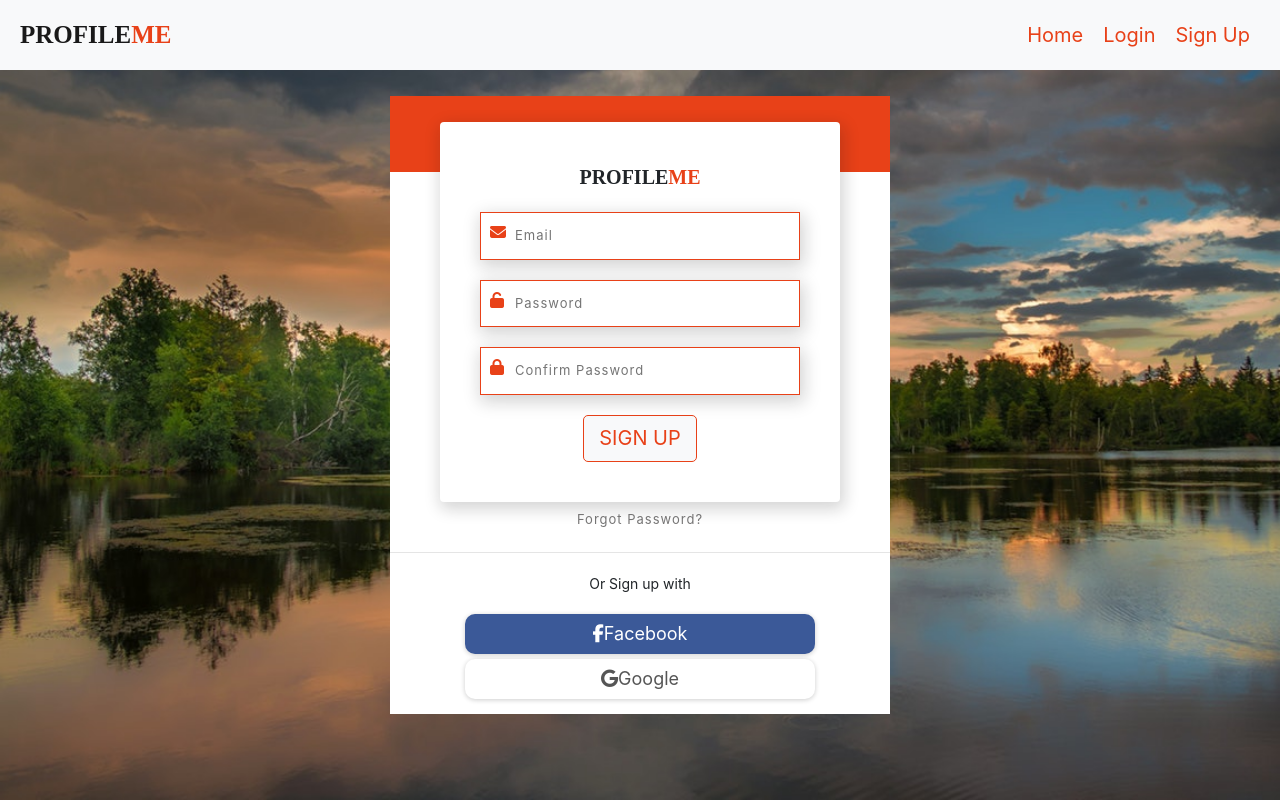
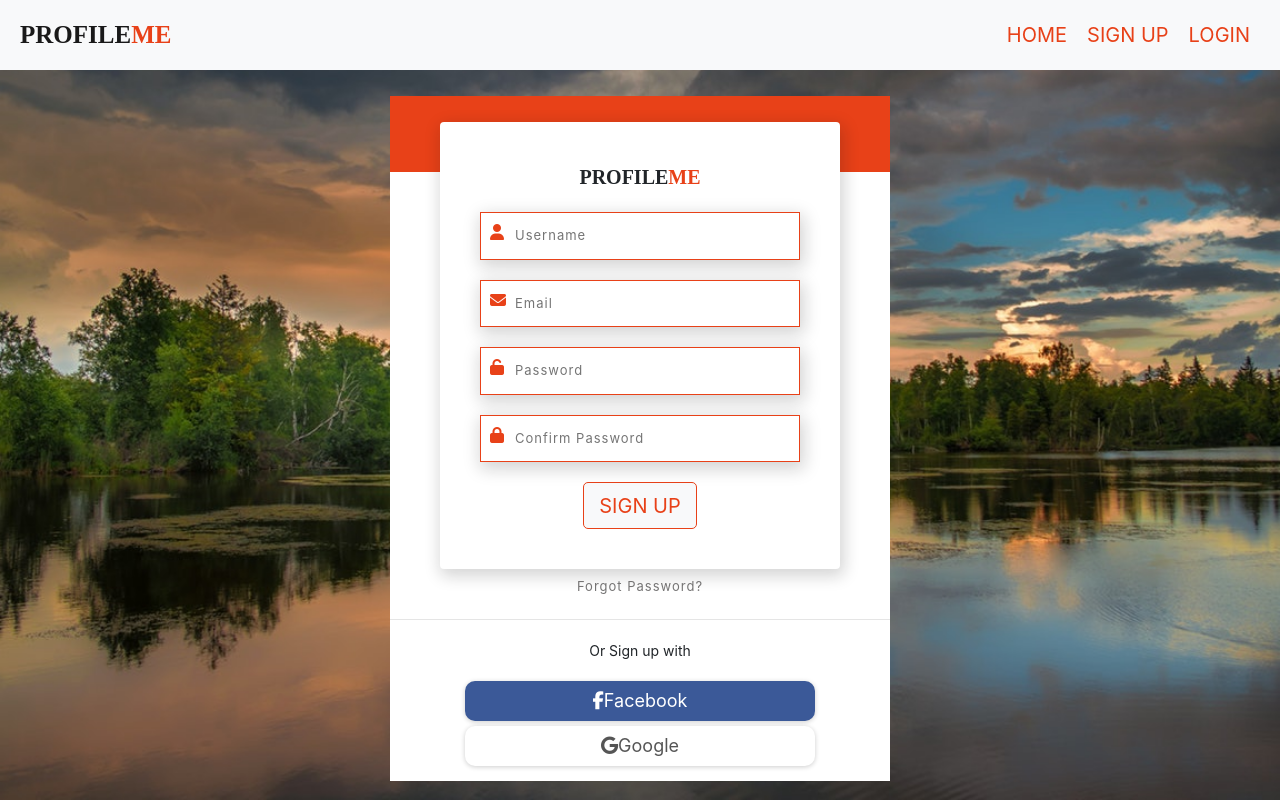
Before and after one commit to gold-olar/profileME, a React (Create React App) app: page /signup in a window 1280 px wide. Built offline with nearby package versions, Linux system fonts and the light colour scheme; a web font is replaced by a local one.

Commit message:
getting ready for api endpoints

```diff
--- a/package.json
+++ b/package.json
@@ -3,11 +3,13 @@
   "version": "0.1.0",
   "private": true,
   "dependencies": {
+    "axios": "^0.19.0",
     "bootstrap": "^4.3.1",
     "react": "^16.8.6",
     "react-dom": "^16.8.6",
     "react-router-dom": "^5.0.1",
-    "react-scripts": "2.1.8"
+    "react-scripts": "2.1.8",
+    "reactstrap": "^8.0.1"
   },
   "scripts": {
     "start": "react-scripts start",
--- /dev/null
+++ b/src/components/Features/Features.js
@@ -0,0 +1,40 @@
+import React from 'react';
+import { Container, Row, Col } from 'reactstrap';
+
+const Features = () => {
+    return (
+        <section>
+            <Container>
+                <Row>
+                    <h3> FEATURES </h3>
+                </Row>
+
+                <Row>
+                    <Col xs="12">.col-6</Col>
+                    <Col xs="12">.col-6</Col>
+                </Row>
+            </Container>
+
+
+        </section>
+    )
+}
+
+export default Features;
+
+
+// A simple, yet professional place to showcase
+// who you are and what you do.
+
+// Get more visits to your portfolio, blog, photos —
+// anywhere you’d like to point people to.
+
+
+
+// Professional domains
+// Add a secure, custon domain to your page. Or, map one you already own.
+
+
+
+// One link for everything you do
+// Use your link everywhere, online and offline, to promote yourself.
--- a/src/components/Header/Header.js
+++ b/src/components/Header/Header.js
@@ -1,14 +1,15 @@
 import React from 'react';
 import {NavLink} from 'react-router-dom';
 
-import NavBar from '../NavBar/Navbar';
+import Features from '../Features/Features';
+import NavigationBar from '../NavBar/Navbar';
 import './header.css';
 
 const Header = ()=> {
 
     return (
      <header>
-            <NavBar/>
+            <NavigationBar/>
 
 
         <div className= 'desc'>
@@ -16,6 +17,7 @@ const Header = ()=> {
                 <p className="desc-p"> Get personalized profile pages.</p>
                <NavLink to='/signup'> <button type="button" class="btn btn-light">GET STARTED.</button></NavLink>
         </div>
+        <Features/>
      </header>
     );
 
--- a/src/components/NavBar/Navbar.js
+++ b/src/components/NavBar/Navbar.js
@@ -1,37 +1,53 @@
 import React from 'react';
 import { NavLink } from 'react-router-dom';
-
+import {
+    Collapse,
+    Navbar,
+    NavbarToggler,
+    NavbarBrand,
+    Nav,
+    NavItem,
+} from 'reactstrap';
 import './navbar.css'
 
-const NavBar = () => {
 
-    return (
-        <div className='navigation-bar'>
-            <nav className="navbar navbar-expand-lg navbar-light bg-light">
-                <a className="navbar-brand" href="/">PROFILE<span className="me">ME</span> </a>
-                <button className="navbar-toggler" type="button" data-toggle="collapse" data-target="#navbarSupportedContent" aria-controls="navbarSupportedContent" aria-expanded="false" aria-label="Toggle navigation">
-                    <span className="navbar-toggler-icon"></span>
-                </button>
+class NavigationBar extends React.Component {
+    constructor(props) {
+        super(props);
 
-                <div className="collapse navbar-collapse " id="navbarSupportedContent">
-                    <ul className="navbar-nav ml-auto">
-                        <li className="nav-item ">
-                            <NavLink to='/' className="nav-link"> Home </NavLink>
-                        </li>
-                        <li className="nav-item">
-                            <NavLink to='/login' className="nav-link"> Login </NavLink>
-                        </li>
-
-                        <li className="nav-item">
-                            <NavLink to='/signup' className="nav-link">Sign Up </NavLink>
-                        </li>
-                    </ul>
-
-                </div>
-            </nav>
-        </div>
-    );
-
+        this.toggle = this.toggle.bind(this);
+        this.state = {
+            isOpen: false
+        };
+    }
+    toggle() {
+        this.setState({
+            isOpen: !this.state.isOpen
+        });
+    }
+    render() {
+        return (
+            <div>
+                <Navbar color="light" light expand="md">
+                    <NavbarBrand href="/">PROFILE<span className="me">ME</span></NavbarBrand>
+                    <NavbarToggler onClick={this.toggle} />
+                    <Collapse isOpen={this.state.isOpen} navbar>
+                        <Nav className="ml-auto" navbar>
+                            <NavItem>
+                                <NavLink to='/' className="nav-link"> HOME </NavLink>
+                            </NavItem>
+                            <NavItem>
+                                <NavLink to='/signup' className="nav-link"> SIGN UP </NavLink>
+                            </NavItem>
+                            <NavItem>
+                                <NavLink to='/login' className="nav-link"> LOGIN </NavLink>
+                            </NavItem>
+                        </Nav>
+                    </Collapse>
+                </Navbar>
+            </div>
+        );
+    }
 }
 
-export default NavBar;
+export default NavigationBar;
--- a/src/components/SignUp/Signup.js
+++ b/src/components/SignUp/Signup.js
@@ -6,6 +6,30 @@ import Navbar from '../NavBar/Navbar';
 
 
 class Signup extends Component {
+    constructor(props) {
+        super(props);
+        this.state = {
+            username: '',
+            email: '',
+            password: '',
+            confirmPassword: '',
+        };
+    }
+
+    onInputChange = (event, inputIdentifier) => {
+        console.log(event.target.value);
+        this.setState({
+            [inputIdentifier] : event.target.value,
+        })
+    }
+
+    onFormSubmit =(event) => {
+        event.preventDefault();
+        console.log(this.state);
+        // Fetch Api Here
+    }
+
+
     render() {
         return (
             <div className="login-page">
@@ -13,36 +37,38 @@ class Signup extends Component {
                 <div className="sub-main-pm">
                     <div className="bg-content-pmpvt">
                         <div className="top-content-style">
-
-
                         </div>
                         <form action="#" method="post">
                             <span className="login-title">PROFILE<span className="me">ME</span> </span>
                             <div className="input">
-                                <input type="email" placeholder="Email" name="email" required />
+                                <input onChange = {(event) => this.onInputChange(event, "username")} type="text" placeholder="Username" name="username" required />
+                                <span className="fa fa-user"></span>
+                            </div>
+                            <div className="input">
+                                <input  onChange = {(event) => this.onInputChange(event, "email")} type="email" placeholder="Email" name="email" required />
                                 <span className="fa fa-envelope"></span>
                             </div>
                             <div className="input">
-                                <input type="password" placeholder="Password" name="password" required />
+                                <input  onChange = {(event) => this.onInputChange(event, "password")} type="password" placeholder="Password" name="password" required />
                                 <span className="fa fa-unlock"></span>
                             </div>
                             <div className="input">
-                                <input type="password" placeholder="Confirm Password" name="Confirmpassword" required />
+                                <input  onChange = {(event) => this.onInputChange(event, "confirmPassword")} type="password" placeholder="Confirm Password" name="Confirmpassword" required />
                                 <span className="fa fa-lock"></span>
                             </div>
-                            <button type="submit" className="submit-btn btn btn-light"> SIGN UP</button>
+                            <button  onClick = {this.onFormSubmit} type="submit" className="submit-btn btn btn-light"> SIGN UP</button>
                         </form>
                         <NavLink to='/forgot-password' className="bottom-text-pmls">Forgot Password?</NavLink>
                         <hr />
                         <p className="or bottom-text-pmls" >Or Sign up with</p>
                         <div className="other-options">
                             <a href="http://google.com" className="btn-face m-b-20">
-                            <span className="fa fa-facebook-f"></span>
-                             Facebook
+                                <span className="fa fa-facebook-f"></span>
+                                Facebook
                         	</a>
 
                             <a href="http://google.com" className="btn-google m-b-20">
-                            <span className="fa fa-google"></span>  Google
+                                <span className="fa fa-google"></span>  Google
         					</a>
                         </div>
 
--- a/src/index.js
+++ b/src/index.js
@@ -2,13 +2,14 @@ import React from 'react';
 import ReactDOM from 'react-dom';
 import './style.css';
 import App from './container/App';
+import axios from 'axios';
 import * as serviceWorker from './serviceWorker';
 import 'bootstrap/dist/css/bootstrap.min.css';
-// import 'bootstrap/js/dist/collapse';;
 
 
-// import 'bootstrap/dist/js/jquery.js';
-// import 'bootstrap/dist/js/bootstrap.min.js';
+axios.defaults.baseURL = 'http://profilemeeapi.herokuapp.com/api';
+axios.defaults.headers.post['Content-Type'] = 'application/json';
+
 
 
 
```
Also changed, not shown: 1 other file (tests, documents, lock files or other folders).
